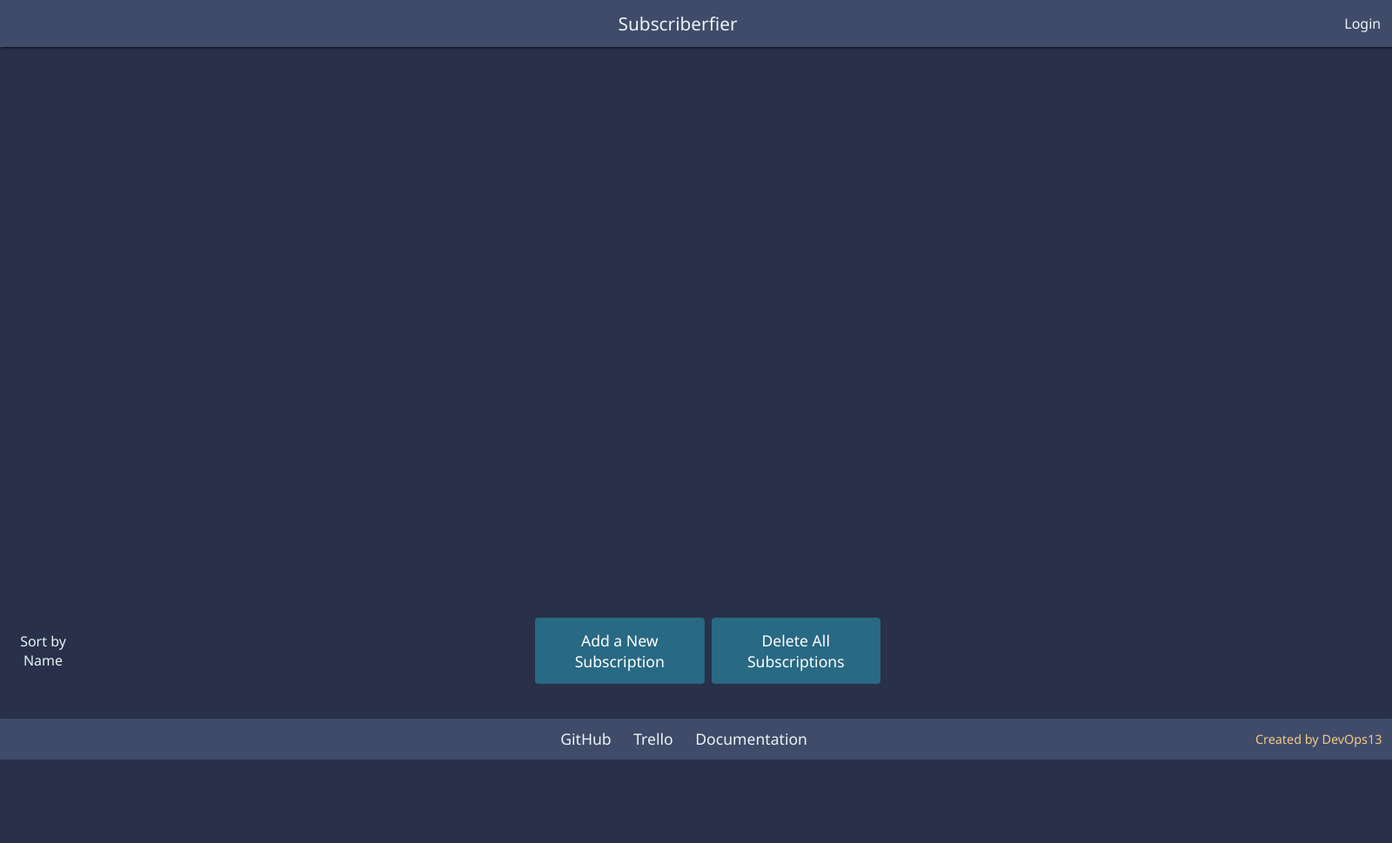
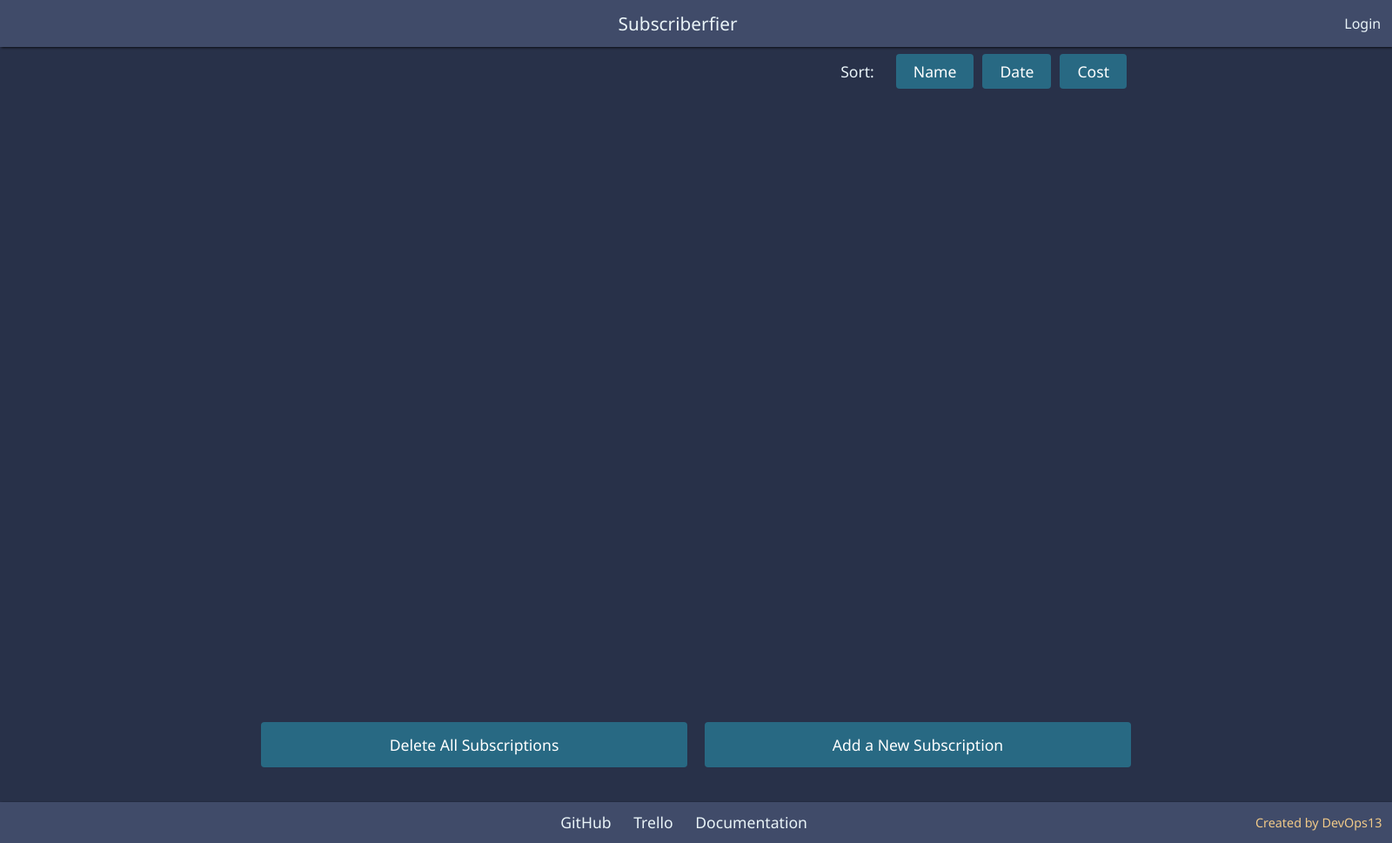
Before and after one commit to ivan-chen-github/2911, a Flask app: page / in a window 1600 px wide. Shown: the whole page at 87% size. Before the commit the page ends 873 px from the top, so only its background shows below. Run offline with Flask 2, Linux system fonts and the light colour scheme; data that the repository does not hold is empty; some libraries are stand-ins or nearby versions.

Commit message:
basic sort buttons done

```diff
--- a/flaskapp/static/app.js
+++ b/flaskapp/static/app.js
@@ -15,7 +15,6 @@ let newSubBtn = document.querySelector("#new-sub-button")
 let saveBtn = document.querySelector("#save-button")
 let deleteAllBtn = document.querySelector("#delete-all-button")
 getServerData()
-let sortBtn = document.querySelector("#sort-button")
 
 
 /* EVENT LISTENERS
@@ -27,7 +26,10 @@ submitBtn.addEventListener("click",newSubscription)
 newSubBtn.addEventListener("click",displaySubModal)
 saveBtn.addEventListener("click",saveSubscription)
 deleteAllBtn.addEventListener("click",delAllSub)
-sortBtn = document.addEventListener("click",sortCardsName)
+document.querySelector("#sort-name-button").addEventListener("click",sortCardsName)
+document.querySelector("#sort-date-button").addEventListener("click",sortCardsDate)
+document.querySelector("#sort-cost-button").addEventListener("click",sortCardsCost)
+
 
 /* FUNCTIONS
 ----------------------------------------------------------------------------*/
@@ -414,6 +416,33 @@ function sortCardsName(){
     }
 }
 
+function sortCardsDate(){
+    let cardContainer = document.querySelector(".card-container")
+    let cards = cardContainer.children
+    let unsorted = true
+    let switch_flag = false
+    let i = 0;
+    while(unsorted){
+        unsorted = false;
+        for (i = 0; i < (cards.length - 1); i++){
+            switch_flag = false;
+
+            let date1 = Date.parse(cards[i].children[1].firstElementChild.innerHTML)
+            let date2 = Date.parse(cards[i+1].children[1].firstElementChild.innerHTML)
+
+            if (date1 > date2){
+                switch_flag = true;
+                break;
+            }
+        }
+        if (switch_flag) {
+            cardContainer.insertBefore(cards[i + 1], cards[i]);
+            unsorted = true;
+        }
+    }
+}
+
+
 function sortCardsCost(){
     let cardContainer = document.querySelector(".card-container")
     let cards = cardContainer.children
@@ -424,10 +453,17 @@ function sortCardsCost(){
         unsorted = false;
         for (i = 0; i < (cards.length - 1); i++){
             switch_flag = false;
+
             let cost1 = parseFloat(cards[i].children[2].firstElementChild.innerHTML.substring(1))
             let cost2 = parseFloat(cards[i+1].children[2].firstElementChild.innerHTML.substring(1))
+            if (cards[i].children[2].lastElementChild.innerHTML === "/year"){
+                cost1 = cost2 / 12
+            }
+            if (cards[i+1].children[2].lastElementChild.innerHTML === "/year"){
+                cost2 = cost2 / 12
+            }
 
-            if (cost1 > cost2){
+            if (cost1 < cost2){
                 switch_flag = true;
                 break;
             }
--- a/flaskapp/static/style.css
+++ b/flaskapp/static/style.css
@@ -20,8 +20,8 @@ body {
   --darktext: rgb(27, 27, 27);
   --button: #286983;
   --buttonhover: #1b485a;
-  --delhover: #e74c3c;
-  --addhover: green;
+  --delhover: #a02b1e;
+  --addhover: rgb(56, 141, 56);
 
   background-color: var(--main);
 
@@ -129,17 +129,18 @@ li{
   height: 75vh;
   overflow-y: scroll;
   display: flex;
-  margin-right: 15rem;
+  margin: 3rem;
   flex-direction: column;
   padding-left: 3em;
   padding-right: 3em;
   padding-bottom: 3em;
+  margin-top: 1rem;
 }
 .card {
   min-width: 90%;
   height: 60px;
   border-radius: 2px;
-  background-color: #e6f2f7;
+  background-color: #f1fbff;
   box-shadow: 1px 1px 2em rgb(0, 0, 0);
   display: flex;
   padding: 1.5em;
@@ -247,13 +248,29 @@ li{
   padding-bottom: 2em;
   width:1000px;
   display:flex;
-  justify-content: space-between;
+  justify-content: flex-end;
   padding-right: 6em;
-  margin-right: 30em;
 }
 
 #delete-all-button {
-  width: 25%;
+  width: 49%;
+  background-color: var(--button);
+  color: white;
+  padding: 14px 20px;
+  margin: 8px 0;
+  border: none;
+  border-radius: 4px;
+  cursor: pointer;
+  font-size:1.1em;
+  margin-right:auto;
+}
+
+#delete-all-button:hover{
+  background-color: var(--delhover)
+}
+
+#new-sub-button {
+  width: 49%;
   background-color: var(--button);
   color: white;
   padding: 14px 20px;
@@ -264,27 +281,38 @@ li{
   font-size:1.1em;
 }
 
-#delete-all-button:hover{
-  background-color: var(--delhover)
+#new-sub-button:hover{
+  background-color: var(--addhover)
 }
 
-#new-sub-button {
-  width: 25%;
+
+/* Sort Buttons Container
+----------------------  */
+.sort-button-container{
+  width:1000px;
+  display:flex;
+  justify-content: flex-end;
+  padding-right: 6em;
+}
+
+.sort-title{
+  font-size: 1.1em;
+  padding-right: 2em;
+  align-self: center;
+  padding: 10px 20px;
+}
+
+.sort-button{
   background-color: var(--button);
   color: white;
-  padding: 14px 20px;
-  margin: 8px;
-  margin-left: 30em;
+  padding: 8px 20px;
+  margin: 8px 5px;
   border: none;
   border-radius: 4px;
   cursor: pointer;
   font-size:1.1em;
+
 }
-
-#new-sub-button:hover{
-  background-color: var(--addhover)
-}
-
 
 /* Footer
 ----------------------  */
--- a/flaskapp/templates/index.html
+++ b/flaskapp/templates/index.html
@@ -31,17 +31,21 @@
             <!-- Middle -->
             <div class="content">
                 <div class="middle-container">
+                    <div class="sort-button-container">
+                        <span class="sort-title">Sort:</span>
+                        <button class="sort-button" id="sort-name-button" type="button">Name</button>
+                        <button class="sort-button" id="sort-date-button" type="button">Date</button>
+                        <button class="sort-button" id="sort-cost-button" type="button">Cost</button>
+
+                    </div>
                     <div class="card-container">
                         <!-- Cards Go Here -->
                     </div>
 
-                        <div class="button-container">
-                            <button id="sort-button">Sort by Name</button>
-                            <button id="new-sub-button">Add a New Subscription</button>
-                            <button id="delete-all-button">Delete All Subscriptions</button>
-
-
-                        </div>
+                    <div class="button-container">
+                        <button id="delete-all-button">Delete All Subscriptions</button>
+                        <button id="new-sub-button">Add a New Subscription</button>
+                    </div>
 
                 </div>
 
```
